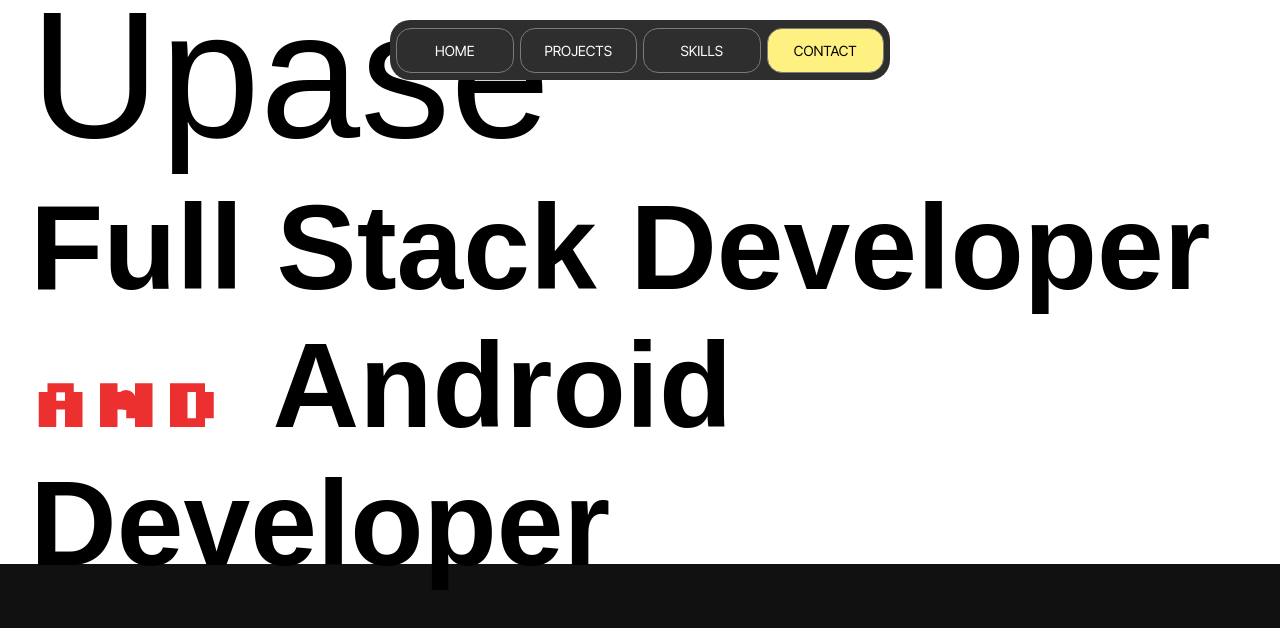
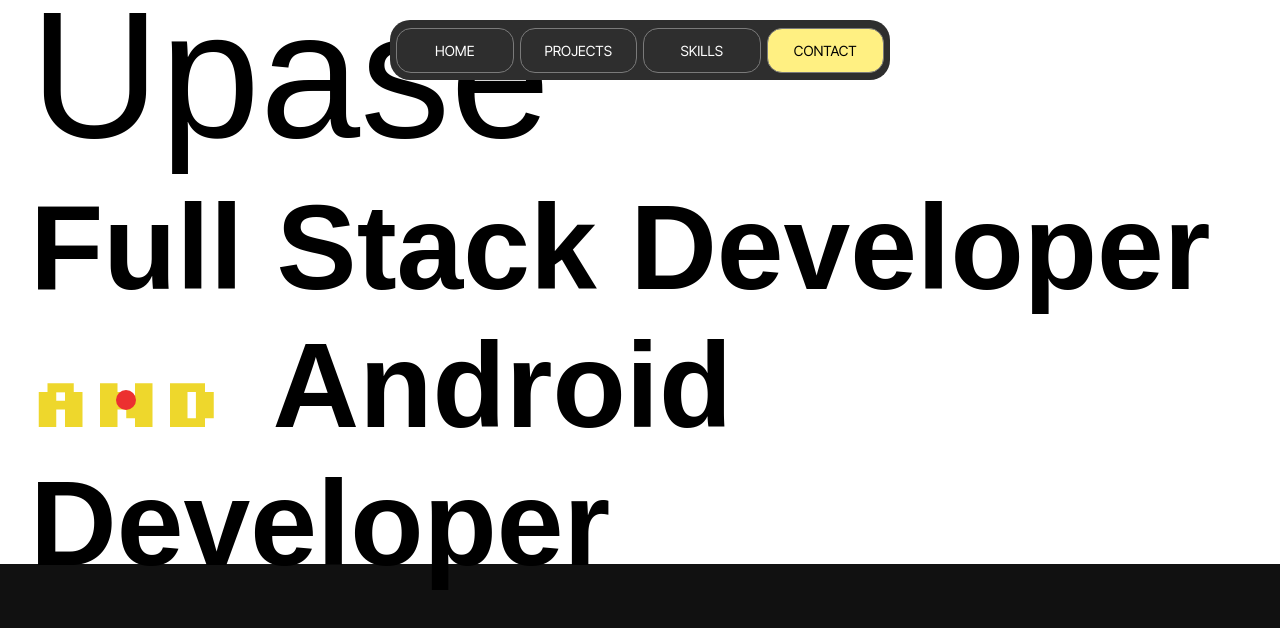
Before and after one commit to AyushNetTech/Portfolio, a React (Create React App) app: page / in a window 1280 px wide. In both pictures the pointer is over the element "and". Shown: the part 1036-1664 px from the top of the page. Built offline with nearby package versions, Linux system fonts and the light colour scheme; a web font is replaced by a local one.

Commit message:
add some in info page

```diff
--- a/src/Components/Info.css
+++ b/src/Components/Info.css
@@ -31,6 +31,10 @@
     font-family: "Silkscreen", sans-serif;
 }
 
+#d:hover{
+    color: #eed72c;
+}
+
 #e{
     font-size: 120px;
     font-weight: bolder;
```
